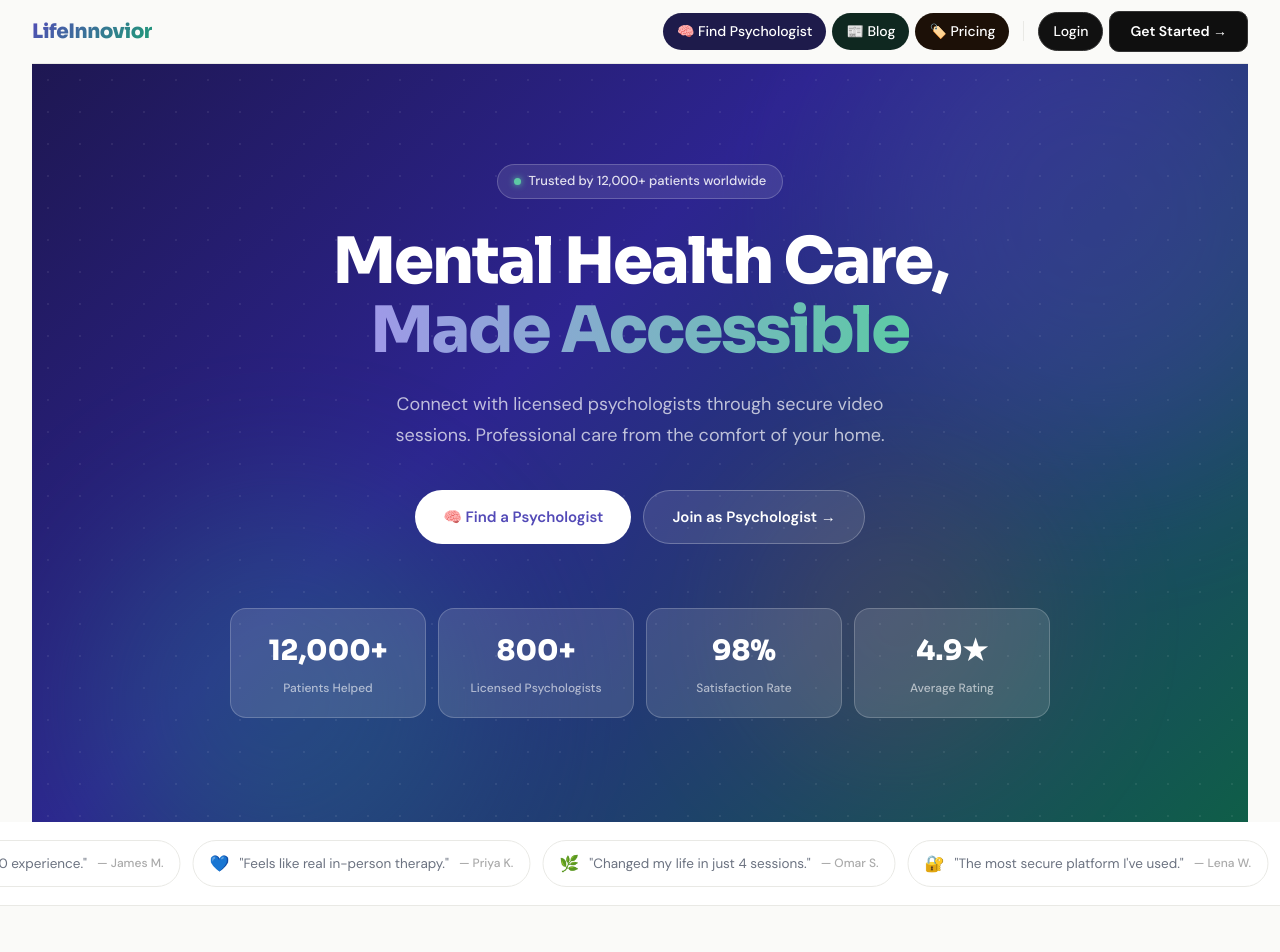
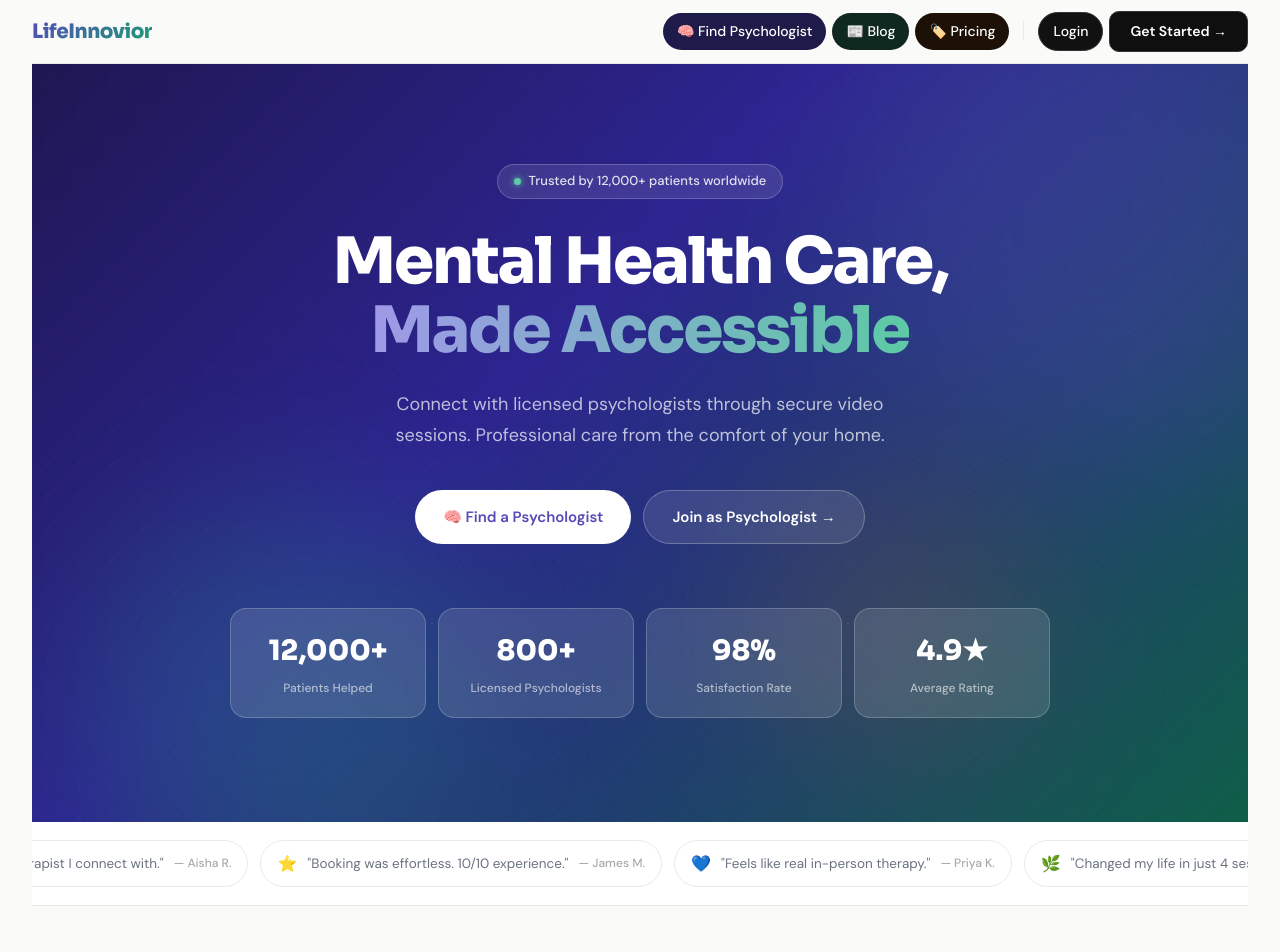
Before and after one commit to md-sakib-chowdhury/LIfeinnovior, a React (Vite) app in the folder frontend/: page / in a window 1280 px wide. Shown: the top 952 px of the page. Built offline with nearby package versions, Linux system fonts and the light colour scheme.

Commit message:
new marquery

```diff
--- a/frontend/src/pages/Home.jsx
+++ b/frontend/src/pages/Home.jsx
@@ -369,7 +369,7 @@ export default function Home() {
                 </div>
             </div>
 
-            {/* ── MARQUEE ── */}
+            {/* ── MARQUEE ──
             <div style={{ background: '#fff', borderBottom: '1px solid #e9e9e5', padding: '18px 0', overflow: 'hidden' }}>
                 <div style={{ display: 'flex', gap: 12, overflow: 'hidden' }}>
                     <div className="marquee-track">
@@ -381,6 +381,28 @@ export default function Home() {
                             </div>
                         ))}
                     </div>
+                </div>
+            </div> */}
+            {/* ── MARQUEE ── */}
+            <div style={{
+                background: '#fff',
+                borderBottom: '1px solid #e9e9e5',
+                padding: '18px 0',
+                width: '95vw',
+                maxWidth: '95vw',
+                marginLeft: '50%',
+                transform: 'translateX(-50%)',
+                overflow: 'hidden',
+                boxSizing: 'border-box',
+            }}>
+                <div className="marquee-track">
+                    {[...testimonials, ...testimonials].map((t, i) => (
+                        <div key={i} className="testimonial-chip">
+                            <span style={{ fontSize: 16 }}>{t.emoji}</span>
+                            <span style={{ color: '#6b7280', fontWeight: 400 }}>{t.text}</span>
+                            <span style={{ fontSize: 12, color: '#aaa' }}>— {t.name}</span>
+                        </div>
+                    ))}
                 </div>
             </div>
 
```
